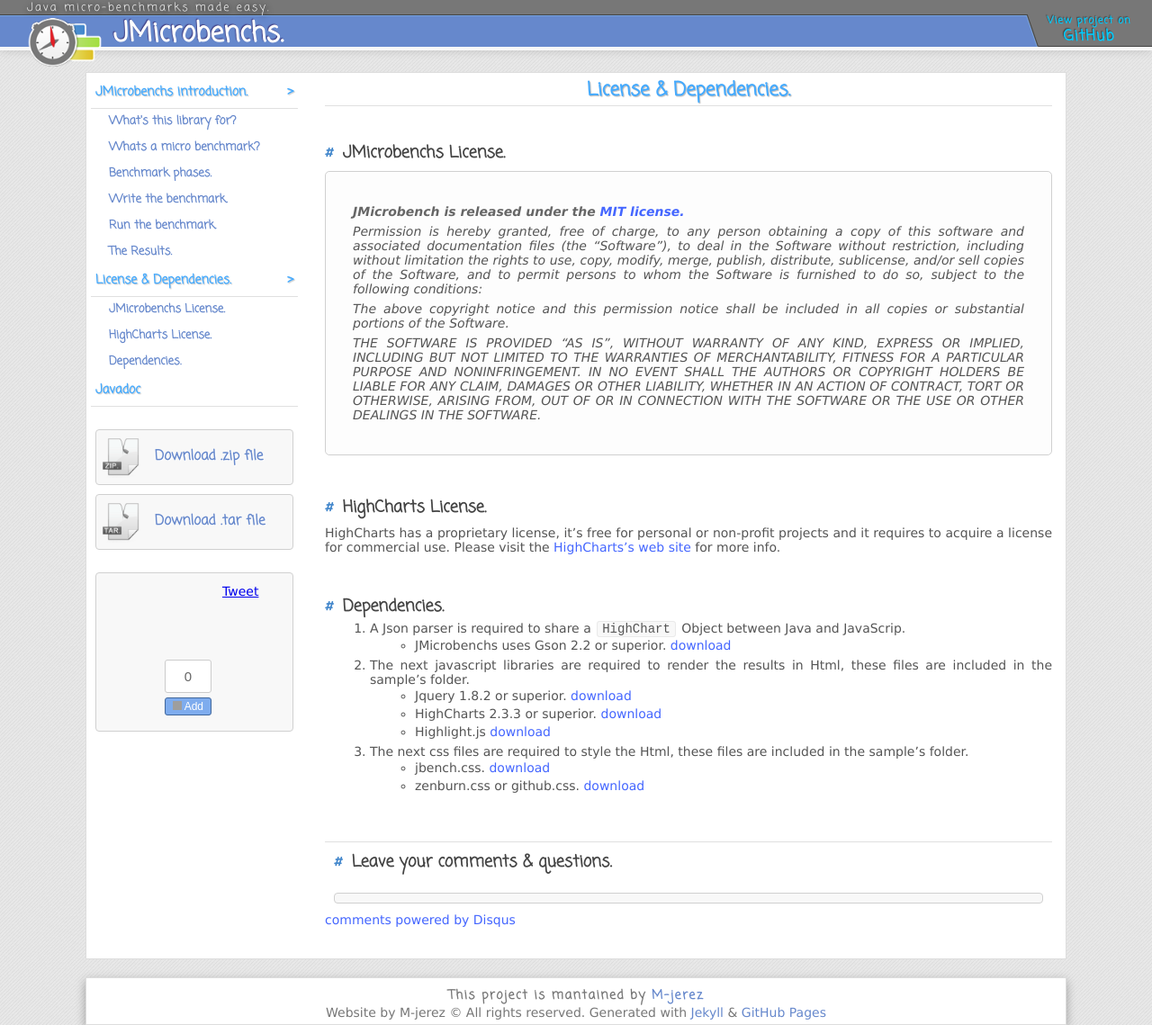
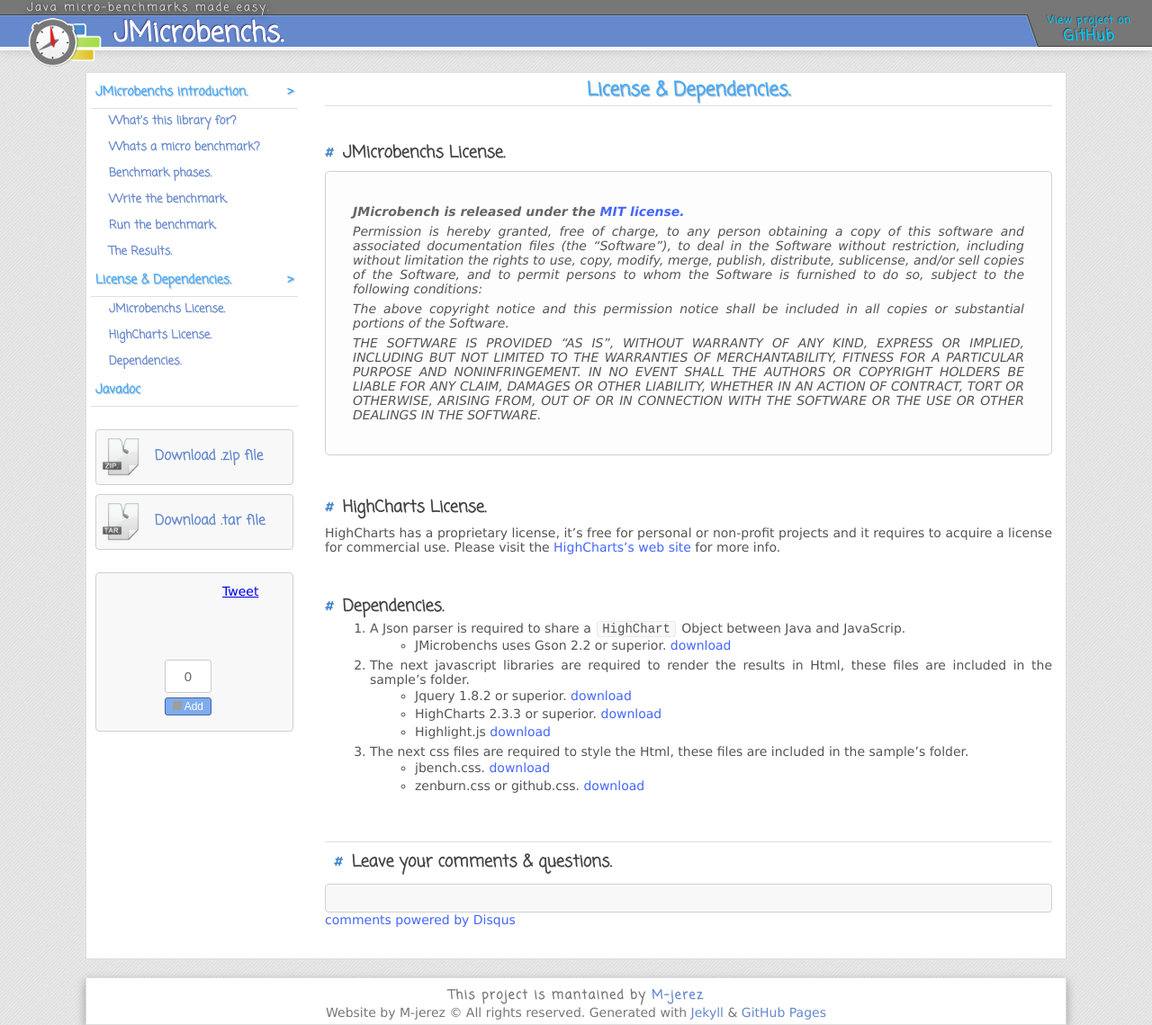
Before and after one commit to M-jerez/JMicrobenchs, a Jekyll site: the page built from _posts/9990-01-01-licenses.md, in a window 1280 px wide and 1139 px high. Shown: the whole window at 90% size. Built offline with Jekyll 4.4.1, drawn with Linux system fonts in a browser that asks for light colours; nearby versions of some CDN libraries; a script that is not in the unit is left out; comment, search, counter and statistics services are not loaded; grey boxes are pictures that could not be loaded.

Commit message:
update style

```diff
--- a/css/style.css
+++ b/css/style.css
@@ -431,8 +431,7 @@
 }
 #disqus_thread{
 	background: #F8F8F8;
-	margin:10px;
-	padding: 5px;
+	padding: 15px;
 	-webkit-border-radius: 4px;
 	-moz-border-radius: 4px;
 	border-radius: 4px;
```
